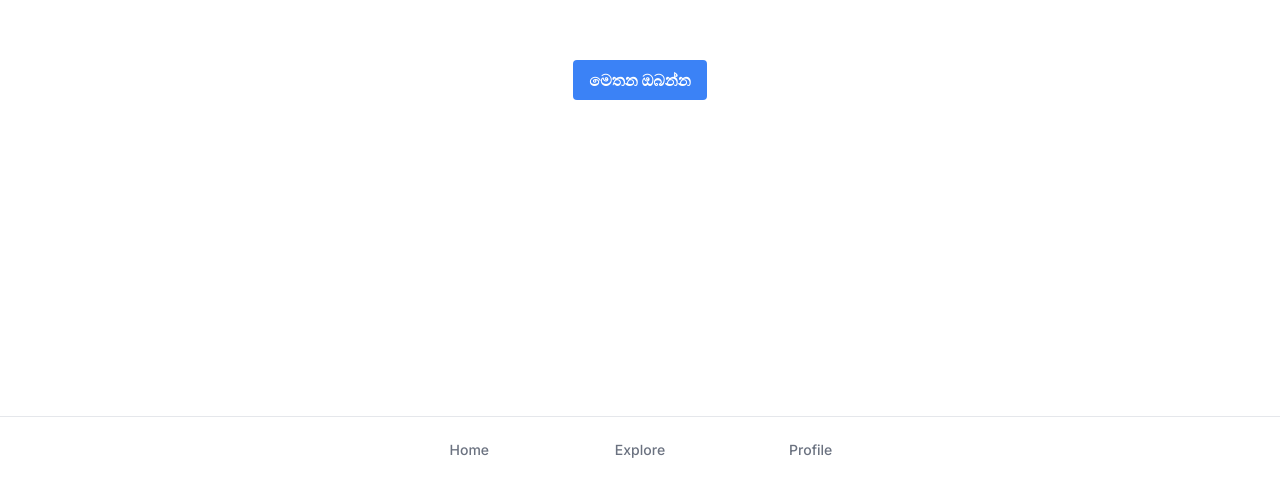
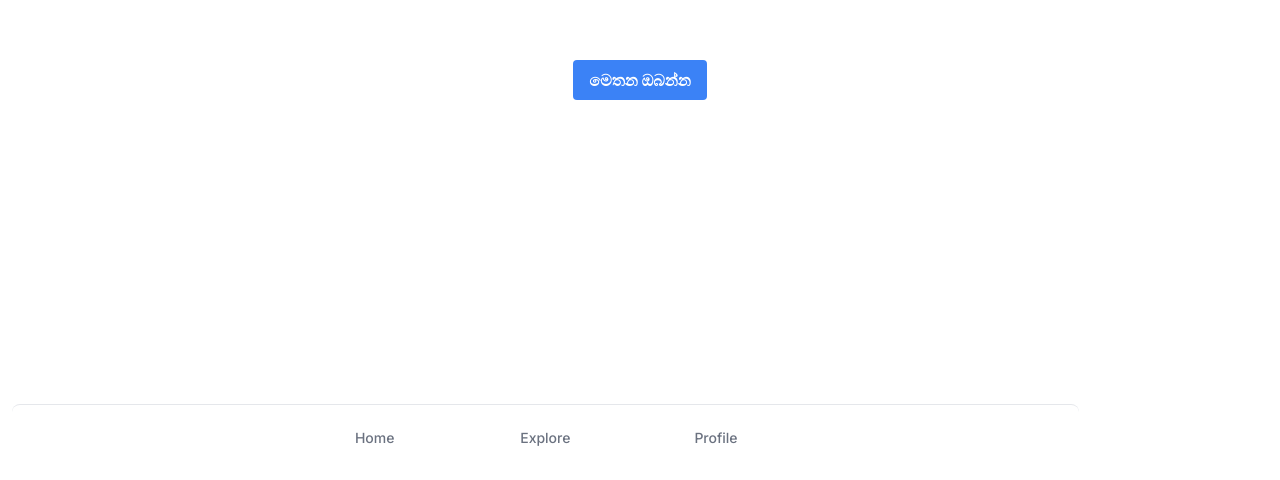
Before and after one commit to Caramel-Labs/caramel-frontend, a Next.js app: page / in a window 1280 px wide. Shown: the part 320-800 px from the top of the page. Built offline with nearby package versions, Linux system fonts and the light colour scheme.

Commit message:
Navbar bageta done, fix dis shit @Iam-SilentEyes

```diff
--- a/app/components/navbar.jsx
+++ b/app/components/navbar.jsx
@@ -3,7 +3,7 @@ import Link from "next/link";
 import { usePathname } from 'next/navigation'
 
 
-const Navbar = () => {
+export default function Navbar() {
 
    const Menus = [
       {name:"Home", route:"/home"},
@@ -13,12 +13,11 @@ const Navbar = () => {
 
    const pathName = usePathname();
 
-
    return (
-      <div className="fixed bottom-0 left-0 z-50 w-full h-16 bg-white border-t border-gray-200 dark:bg-gray-700 dark:border-gray-600">
+      <div className="fixed bottom-3 mx-3 z-50 h-16 w-5/6 bg-white border-t border-gray-200 dark:bg-gray-700 dark:border-gray-600 rounded-lg">
          <div className="grid h-full max-w-lg grid-cols-3 mx-auto">
 
-            {Menus.map((menu, i)=>(
+            {Menus.map((menu, i) => (
 
                <Link key={i} href={menu.route} className={`inline-flex flex-col items-center justify-center font-medium px-5 hover:bg-gray-50 dark:hover:bg-gray-800 group ${pathName.includes(menu.route) && " bg-blue-600"}`}>
                   <button type="button">
@@ -32,5 +31,3 @@ const Navbar = () => {
       </div>
    )
 }
-
-export default Navbar;
```
